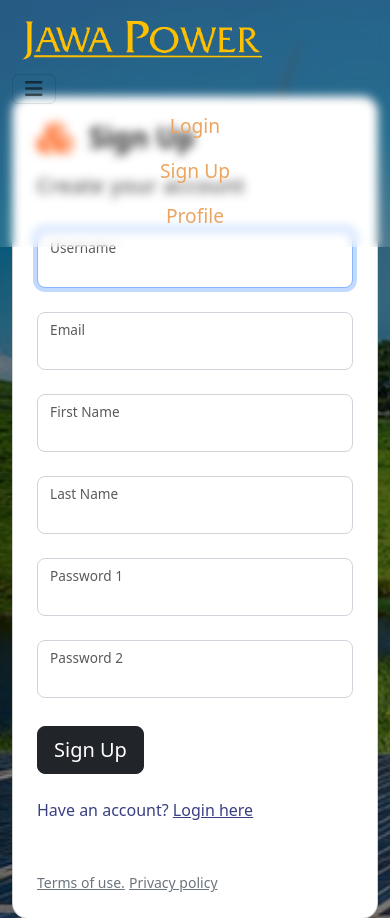
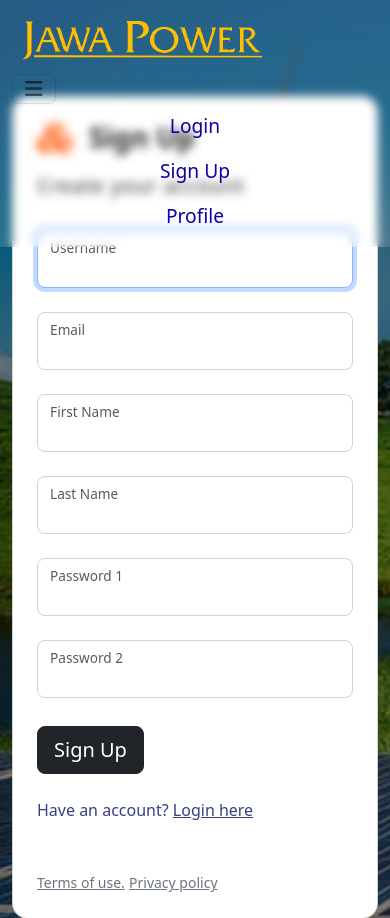
Before and after one commit to bintangx1902/tugas-klpk-2, a PHP site: page /register.php in a window 390 px wide, after a click that opens the changed part. Shown: the top 918 px of the page. Run offline with PHP 8.4, Linux system fonts and the light colour scheme.

Commit message:
new assets

```diff
--- a/assets/css/style.css
+++ b/assets/css/style.css
@@ -34,3 +34,10 @@ li.custom-nav-item > a.text-dark-custom {
     font-size: 1.2em;
     color: #eba560;
 }
+
+@media screen and (max-width: 991px){
+    li.custom-nav-item > a.text-dark-custom {
+        font-size: 1.2em;
+        color: #0d00a5;
+    }
+}
```
